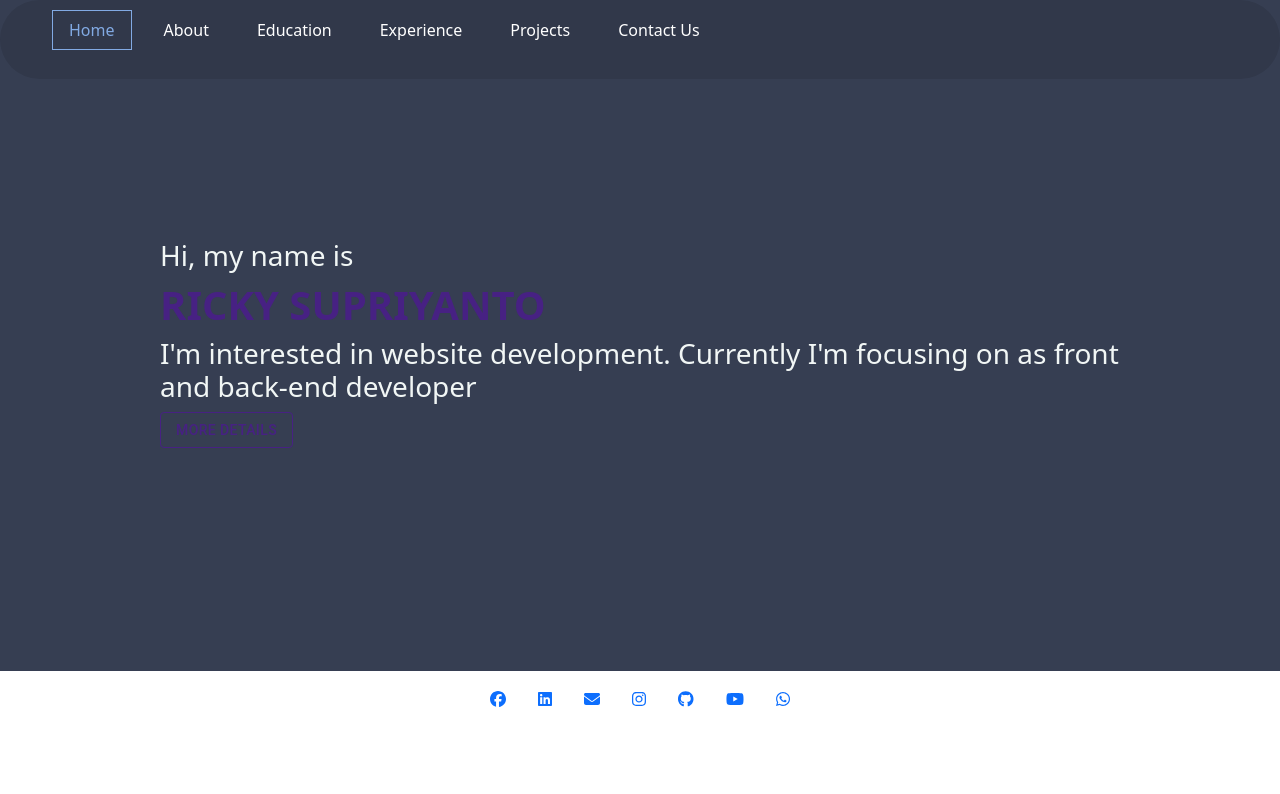
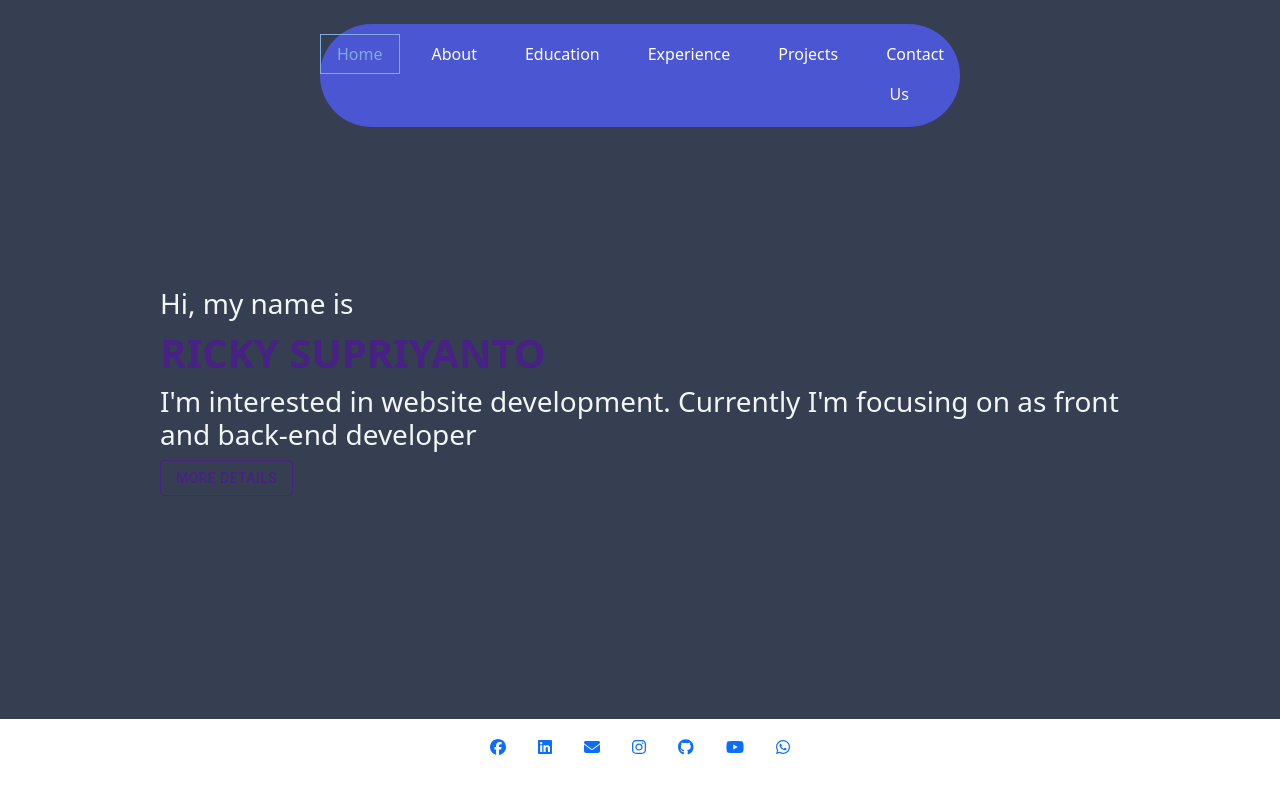
Before and after one commit to rickys20/Ricky, a React (Create React App) app: page / in a window 1280 px wide. Shown: the top 794 px of the page. Built offline with nearby package versions, Linux system fonts and the light colour scheme.

Commit message:
feat:update navbar

```diff
--- a/src/Page/navbar.jsx
+++ b/src/Page/navbar.jsx
@@ -7,13 +7,14 @@ function Navbar() {
 
   const handleClick = () => setClick(!click);
   const navbarStyle = {
-    backgroundColor: 'rgba(0, 0, 0, 0.1)', // Adjust the alpha (opacity) value as needed
+    backgroundColor: "#4B56D2", // Adjust the alpha (opacity) value as needed
   };
 
   return (
     <>
-      <nav className="navbar" style={navbarStyle}>
-          <ul className={click ? "nav-menu active" : "nav-menu"}>
+      <div className="d-flex justify-content-center align-items-center pt-4">
+        <nav className="navbar w-50  d-flex justify-content-around px-0" style={navbarStyle}>
+          <div className={click ? "nav-menu active" : "nav-menu"}>
             <li className="nav-item">
               <NavLink
                 exact
@@ -80,8 +81,9 @@ function Navbar() {
                 Contact Us
               </NavLink>
             </li>
-          </ul>
-      </nav>
+          </div>
+        </nav>
+      </div>
     </>
   );
 }
--- a/src/css/navbar.css
+++ b/src/css/navbar.css
@@ -1,12 +1,12 @@
 .navbar {
-  background-color: #24292d; /* Set your desired background color */
+  background-color: #86c5f8; /* Set your desired background color */
   border-radius: 6rem; /* Adjust the border-radius to make it rounded */
   padding: 10px 20px;
   color: white;
 }
 
 .nav-logo {
-  color: #404258;
+  color: #3e4bdf;
   font-family: "hugheid";
   align-items: center;
   margin-left: 20px;
@@ -21,7 +21,6 @@
   display: flex;
   list-style: none;
   text-align: center;
-  margin-right: 2rem;
 }
 
 .nav-links {
```
